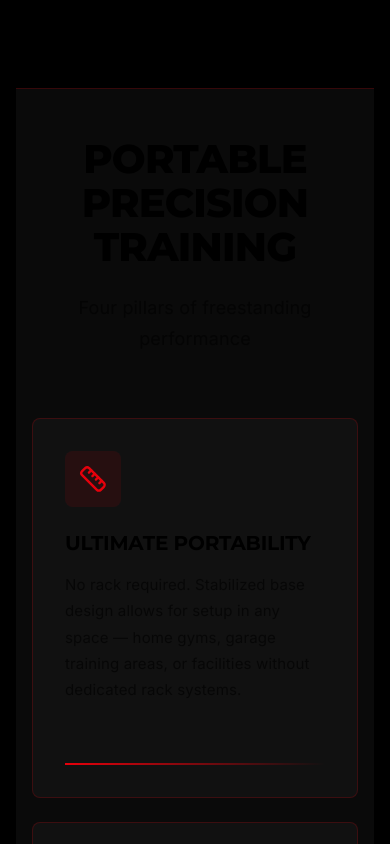
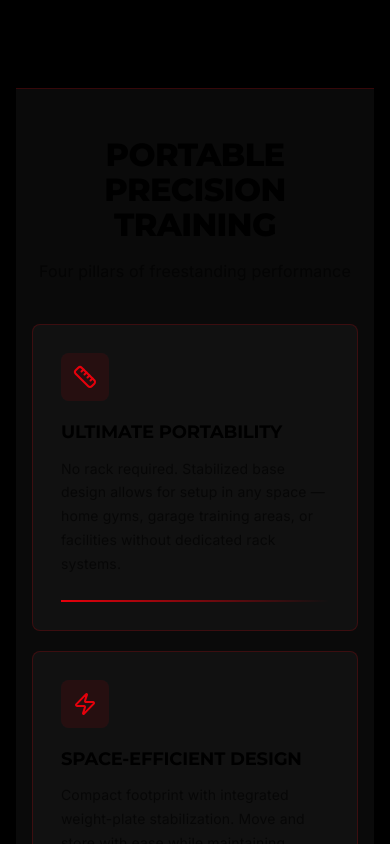
Before and after one commit to infinityspine/exiqx-website, a Next.js app: page /freestanding in a window 390 px wide. Shown: the part 980-1824 px from the top of the page. Built offline with nearby package versions, Linux system fonts and the light colour scheme.

Commit message:
🕒 Auto-commit: 2025-11-10 21:07:01

```diff
--- a/components/sections/FreestandingKeyPoints.tsx
+++ b/components/sections/FreestandingKeyPoints.tsx
@@ -129,9 +129,9 @@ const FreestandingKeyPoints = memo<Partial<FreestandingKeyPointsProps>>((props)
           <div
             className="w-full flex flex-col items-center text-center"
             style={{
-              marginBottom: 'clamp(4rem, 8vw, 8rem)',
-              paddingLeft: 'clamp(1rem, 4vw, 3rem)',
-              paddingRight: 'clamp(1rem, 4vw, 3rem)',
+              marginBottom: 'clamp(2.5rem, 5vw, 4rem)',
+              paddingLeft: 'clamp(1rem, 3vw, 2rem)',
+              paddingRight: 'clamp(1rem, 3vw, 2rem)',
             }}
           >
             <motion.div
@@ -146,10 +146,10 @@ const FreestandingKeyPoints = memo<Partial<FreestandingKeyPointsProps>>((props)
                   id="keypoints-title"
                   className="text-white font-bold font-montserrat uppercase tracking-tight"
                   style={{
-                    fontSize: 'clamp(2.5rem, 5vw, 4rem)',
+                    fontSize: 'clamp(2rem, 4vw, 3rem)',
                     lineHeight: '1.1',
                     letterSpacing: '-0.02em',
-                    marginBottom: 'clamp(1.5rem, 3vw, 2.5rem)',
+                    marginBottom: 'clamp(1rem, 2vw, 1.5rem)',
                   }}
                 >
                   {sectionTitle}
@@ -157,10 +157,10 @@ const FreestandingKeyPoints = memo<Partial<FreestandingKeyPointsProps>>((props)
               )}
               {sectionSubtitle && (
                 <p
-                  className="text-gray-400 max-w-3xl mx-auto font-inter"
+                  className="text-gray-400 max-w-2xl mx-auto font-inter"
                   style={{
-                    fontSize: 'clamp(1.125rem, 2vw, 1.375rem)',
-                    lineHeight: '1.7',
+                    fontSize: 'clamp(1rem, 1.5vw, 1.125rem)',
+                    lineHeight: '1.6',
                   }}
                 >
                   {sectionSubtitle}
@@ -178,9 +178,9 @@ const FreestandingKeyPoints = memo<Partial<FreestandingKeyPointsProps>>((props)
           viewport={{ once: true, margin: '-100px' }}
           className="grid grid-cols-1 sm:grid-cols-2 lg:grid-cols-4 w-full items-stretch"
           style={{
-            gap: 'clamp(1.5rem, 3vw, 2.5rem)',
-            paddingLeft: 'clamp(1rem, 4vw, 3rem)',
-            paddingRight: 'clamp(1rem, 4vw, 3rem)',
+            gap: 'clamp(1.25rem, 2.5vw, 2rem)',
+            paddingLeft: 'clamp(1rem, 3vw, 2rem)',
+            paddingRight: 'clamp(1rem, 3vw, 2rem)',
           }}
         >
           {keyPoints.map((point, index) => {
@@ -198,8 +198,8 @@ const FreestandingKeyPoints = memo<Partial<FreestandingKeyPointsProps>>((props)
                   variants={cardHoverVariants}
                   className="bg-[#111111] border border-red-600/20 rounded-lg transition-colors duration-300 hover:border-red-600/40 flex flex-col justify-between w-full"
                   style={{
-                    padding: 'clamp(2rem, 4vw, 3rem)',
-                    minHeight: 'clamp(380px, 40vh, 480px)',
+                    padding: 'clamp(1.75rem, 3vw, 2.25rem)',
+                    minHeight: 'clamp(300px, 32vh, 360px)',
                   }}
                 >
                   <div className="text-left flex-1 flex flex-col">
@@ -208,17 +208,17 @@ const FreestandingKeyPoints = memo<Partial<FreestandingKeyPointsProps>>((props)
                       variants={iconVariants}
                       className="bg-red-600/10 rounded-lg flex items-center justify-center"
                       style={{
-                        width: 'clamp(3.5rem, 6vw, 5rem)',
-                        height: 'clamp(3.5rem, 6vw, 5rem)',
-                        marginBottom: 'clamp(1.5rem, 3vw, 2rem)',
+                        width: 'clamp(3rem, 5vw, 3.5rem)',
+                        height: 'clamp(3rem, 5vw, 3.5rem)',
+                        marginBottom: 'clamp(1.25rem, 2.5vw, 1.5rem)',
                       }}
                       aria-hidden="true"
                     >
                       <IconComponent
                         className="text-red-600"
                         style={{
-                          width: 'clamp(1.75rem, 3vw, 2.5rem)',
-                          height: 'clamp(1.75rem, 3vw, 2.5rem)',
+                          width: 'clamp(1.5rem, 2.5vw, 1.75rem)',
+                          height: 'clamp(1.5rem, 2.5vw, 1.75rem)',
                         }}
                       />
                     </motion.div>
@@ -227,10 +227,10 @@ const FreestandingKeyPoints = memo<Partial<FreestandingKeyPointsProps>>((props)
                     <h3
                       className="font-bold text-white font-montserrat"
                       style={{
-                        fontSize: 'clamp(1.25rem, 2.5vw, 1.5rem)',
-                        lineHeight: '1.25',
+                        fontSize: 'clamp(1.125rem, 2vw, 1.25rem)',
+                        lineHeight: '1.3',
                         letterSpacing: '-0.01em',
-                        marginBottom: 'clamp(1rem, 2vw, 1.5rem)',
+                        marginBottom: 'clamp(0.75rem, 1.5vw, 1rem)',
                       }}
                     >
                       {point.headline}
@@ -240,8 +240,8 @@ const FreestandingKeyPoints = memo<Partial<FreestandingKeyPointsProps>>((props)
                     <p
                       className="text-gray-400 font-inter flex-1"
                       style={{
-                        fontSize: 'clamp(0.9375rem, 1.75vw, 1.0625rem)',
-                        lineHeight: '1.75',
+                        fontSize: 'clamp(0.875rem, 1.5vw, 0.9375rem)',
+                        lineHeight: '1.7',
                         letterSpacing: '0.01em',
                       }}
                     >
@@ -258,7 +258,7 @@ const FreestandingKeyPoints = memo<Partial<FreestandingKeyPointsProps>>((props)
                       transition={{ delay: index * 0.1 + 0.3, duration: 0.6 }}
                       className="bg-gradient-to-r from-red-600 to-transparent origin-left"
                       style={{
-                        marginTop: 'clamp(2rem, 4vw, 3rem)',
+                        marginTop: 'clamp(1.5rem, 3vw, 2rem)',
                         height: '2px',
                       }}
                     />
```
